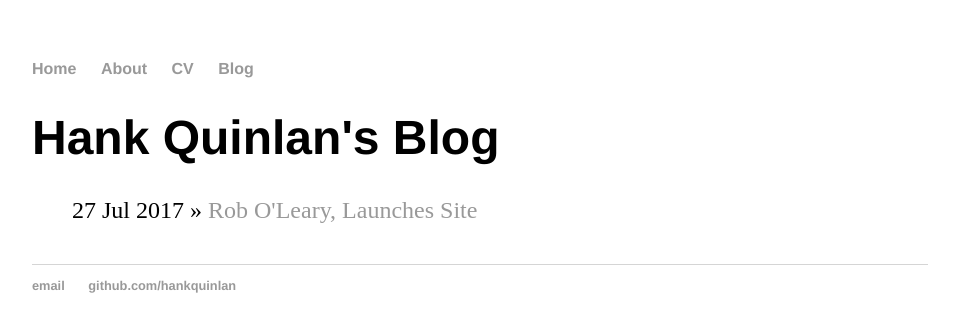
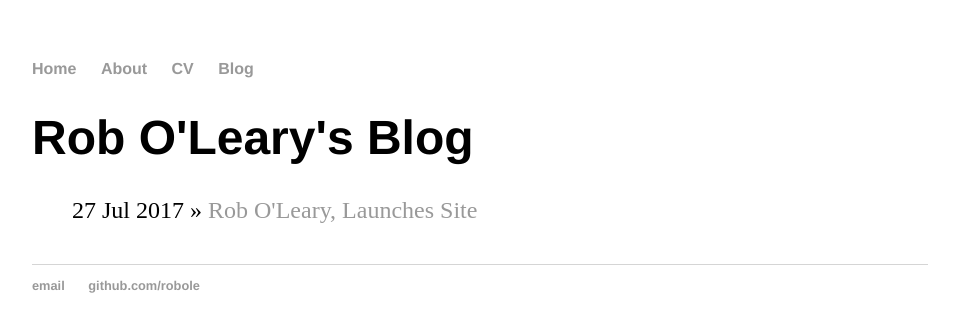
Before and after one commit to robole/robole.github.io, a Jekyll site: the page built from blog/index.html, in a window 1280 px wide. Shown: the top 332 px of the page, without its empty margins (160-1119 px from the left). Built offline with Jekyll 4.4.1, drawn with Linux system fonts in a browser that asks for light colours.

Commit message:
sample html

```diff
--- a/_layouts/default.html
+++ b/_layouts/default.html
@@ -21,8 +21,8 @@
 			</div><!-- /.container -->
 			<footer>
 	    		<ul>
-	        		<li><a href="mailto:hankquinlanhub@gmail.com">email</a></li>
-	        		<li><a href="https://github.com/hankquinlan">github.com/hankquinlan</a></li>
+	        		<li><a href="mailto:robjoeol@gmail.com">email</a></li>
+	        		<li><a href="https://github.com/robole">github.com/robole</a></li>
 				</ul>
 			</footer>
 		</body>
--- a/blog/index.html
+++ b/blog/index.html
@@ -1,6 +1,6 @@
 ---
 layout: default
-title: Hank Quinlan's Blog
+title: Rob O'Leary's Blog
 ---
 	<h1>{{ page.title }}</h1>
 	<ul class="posts">
--- a/index.html
+++ b/index.html
@@ -3,6 +3,6 @@ layout: default
 title: Rob O'Leary
 ---
 <div class="blurb">
-	<h1>Hi there, I'm Hank Quinlan!</h1>
-	<p>I'm best known as the horrible cop from <em>A Touch of Evil</em> Don't trust me. <a href="/about">Read more about my life...</a></p>
+	<h1>Hi there, I'm Rob O'Leary!</h1>
+	<p>I'm a digital nomad. <a href="/about">Read more about my life...</a></p>
 </div><!-- /.blurb -->
```
